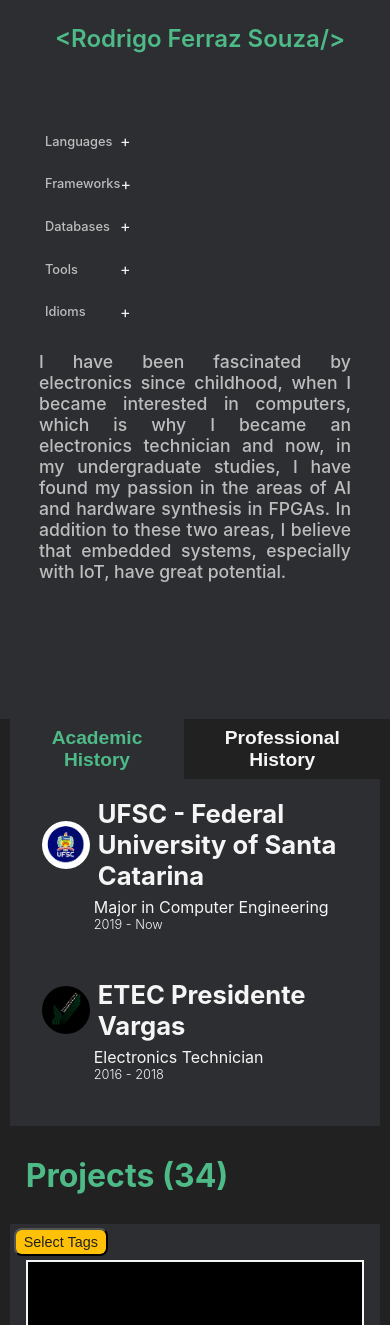
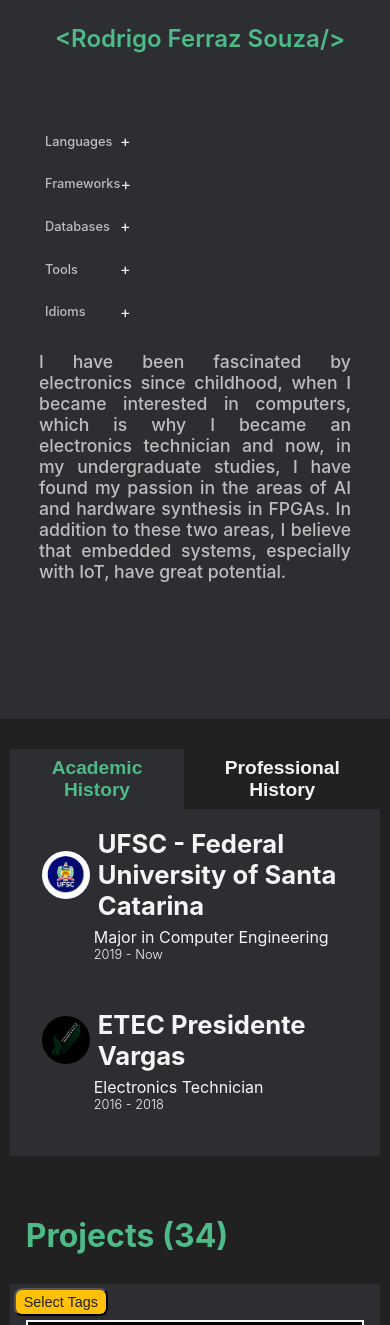
Before and after one commit to CodeWracker/codewracker.github.io, a React (Create React App) app: page / in a window 390 px wide. Shown: the top 1325 px of the page. Built offline with nearby package versions, Linux system fonts and the light colour scheme; a web font is replaced by a local one.

Commit message:
eu tinha esquicido da margem de cima...

```diff
--- a/src/index.css
+++ b/src/index.css
@@ -30,6 +30,6 @@ code {
 }
 @media screen and (max-width: 720px) {
   .page-section {
-    padding: 0;
+    padding: 30px 0px 0 0;
   }
 }
```
